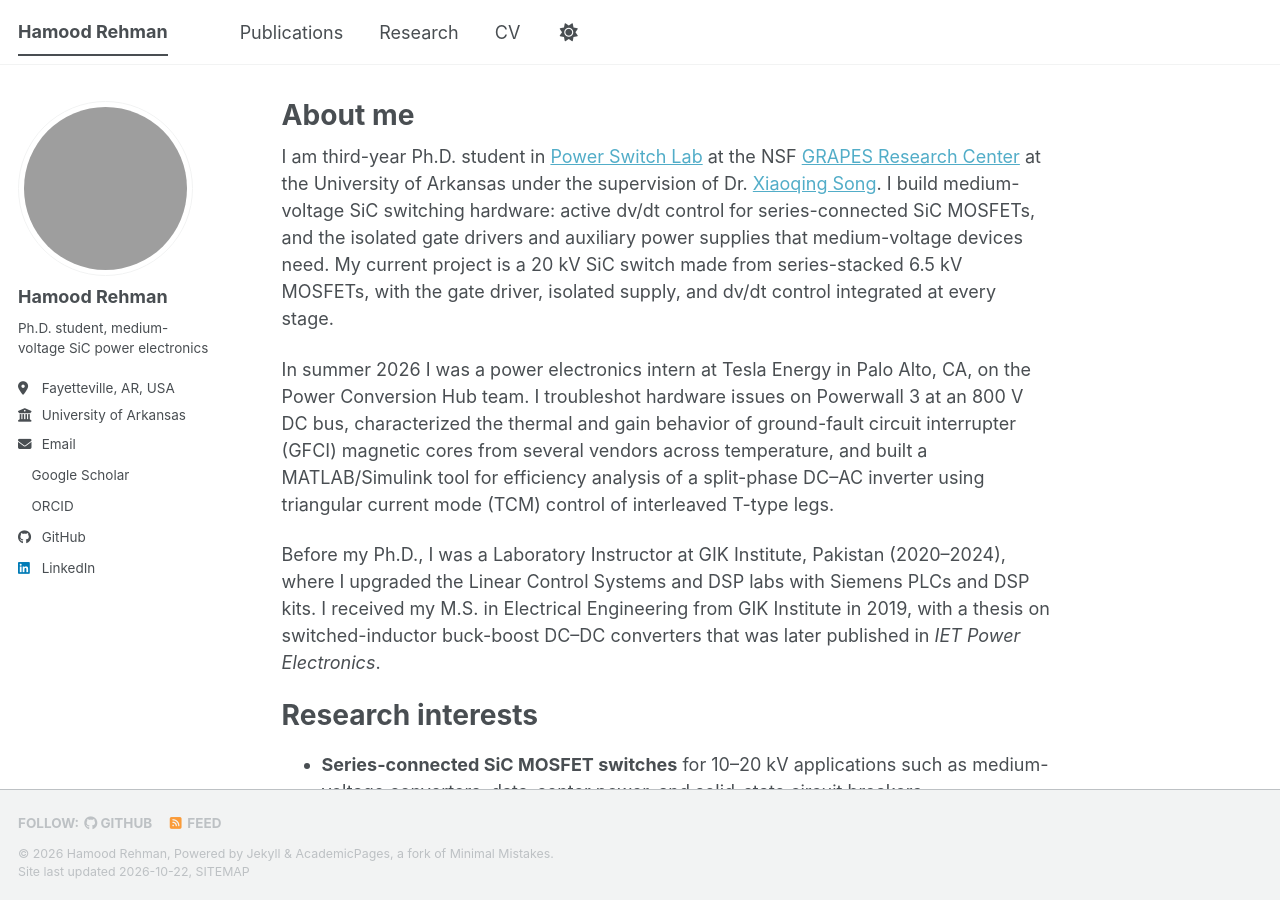
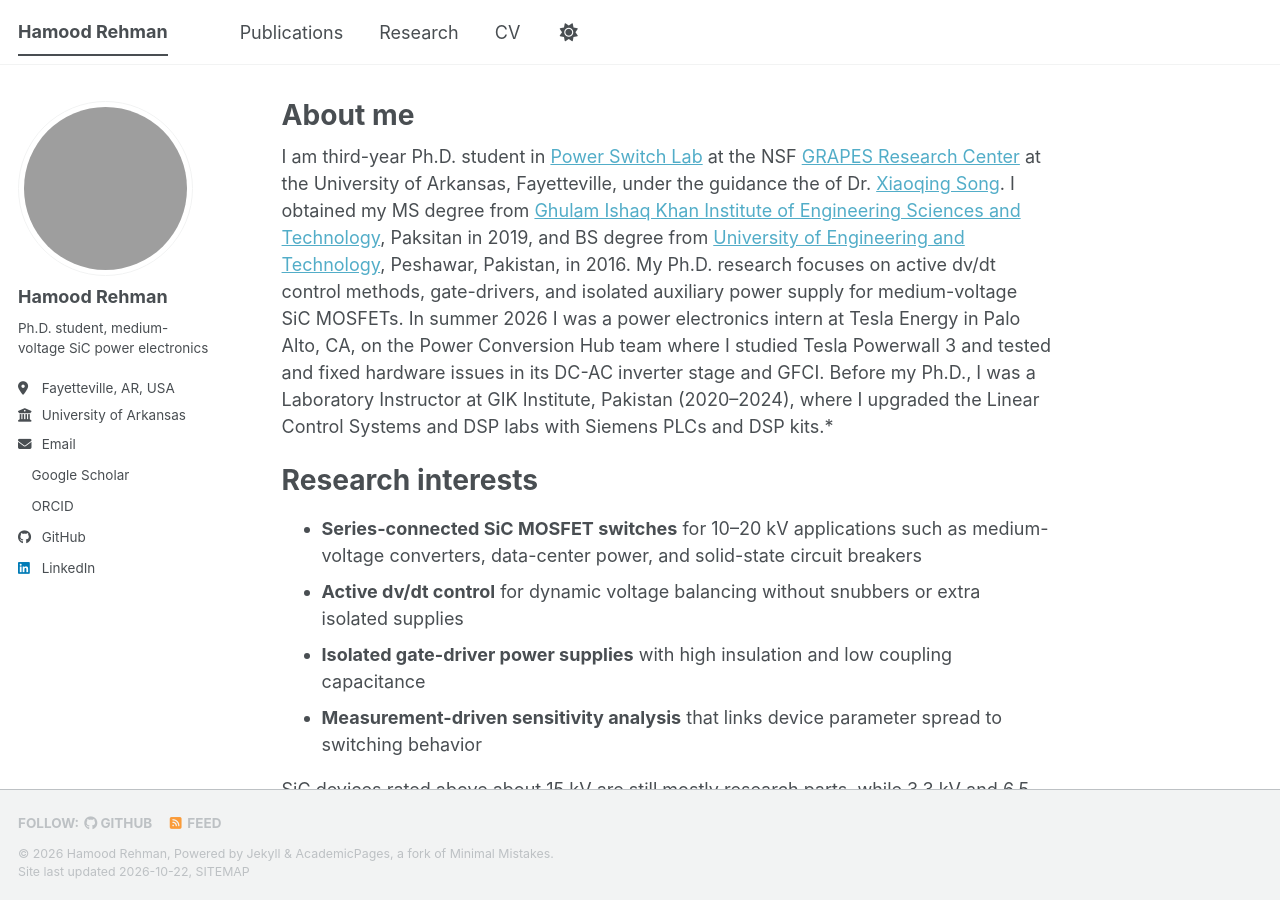
Before and after one commit to hamood-rehman/hamood-rehman.github.io, a Jekyll site: the page built from _pages/about.md, in a window 1280 px wide and 900 px high. Built offline with Jekyll 4.4.1, drawn with Linux system fonts in a browser that asks for light colours; a style sheet for code colours, icons or effects is not loaded; grey boxes are pictures that could not be loaded.

Commit message:
Update about.md

```diff
--- a/_pages/about.md
+++ b/_pages/about.md
@@ -7,11 +7,10 @@ redirect_from:
   - /about.html
 ---
 
-I am third-year Ph.D. student in [Power Switch Lab](https://psl.uark.edu/sample-page/) at the NSF [GRAPES Research Center](https://grapes.uapower.group/)  at the University of Arkansas under the supervision of Dr. [Xiaoqing Song](https://scholar.google.com/citations?user=WZ3UPGAAAAAJ&hl=zh-CN). I build medium-voltage SiC switching hardware: active dv/dt control for series-connected SiC MOSFETs, and the isolated gate drivers and auxiliary power supplies that medium-voltage devices need. My current project is a 20 kV SiC switch made from series-stacked 6.5 kV MOSFETs, with the gate driver, isolated supply, and dv/dt control integrated at every stage.
-
-In summer 2026 I was a power electronics intern at Tesla Energy in Palo Alto, CA, on the Power Conversion Hub team. I troubleshot hardware issues on Powerwall 3 at an 800 V DC bus, characterized the thermal and gain behavior of ground-fault circuit interrupter (GFCI) magnetic cores from several vendors across temperature, and built a MATLAB/Simulink tool for efficiency analysis of a split-phase DC–AC inverter using triangular current mode (TCM) control of interleaved T-type legs.
-
-Before my Ph.D., I was a Laboratory Instructor at GIK Institute, Pakistan (2020–2024), where I upgraded the Linear Control Systems and DSP labs with Siemens PLCs and DSP kits. I received my M.S. in Electrical Engineering from GIK Institute in 2019, with a thesis on switched-inductor buck-boost DC–DC converters that was later published in *IET Power Electronics*.
+I am third-year Ph.D. student in [Power Switch Lab](https://psl.uark.edu/sample-page/) at the NSF [GRAPES Research Center](https://grapes.uapower.group/)  at the University of Arkansas, Fayetteville, under the guidance the of Dr. [Xiaoqing Song](https://scholar.google.com/citations?user=WZ3UPGAAAAAJ&hl=zh-CN). I obtained my MS degree from [Ghulam Ishaq Khan Institute of Engineering Sciences and Technology](https://giki.edu.pk/), Paksitan in 2019, and BS degree from [University of Engineering and Technology](https://www.uetpeshawar.edu.pk/), Peshawar, Pakistan, in 2016.
+My Ph.D. research focuses on active dv/dt control methods, gate-drivers, and isolated auxiliary power supply for medium-voltage SiC MOSFETs.
+In summer 2026 I was a power electronics intern at Tesla Energy in Palo Alto, CA, on the Power Conversion Hub team where I studied Tesla Powerwall 3 and tested and fixed hardware issues in its DC-AC inverter stage and GFCI.
+Before my Ph.D., I was a Laboratory Instructor at GIK Institute, Pakistan (2020–2024), where I upgraded the Linear Control Systems and DSP labs with Siemens PLCs and DSP kits.*
 
 Research interests
 ======
```
